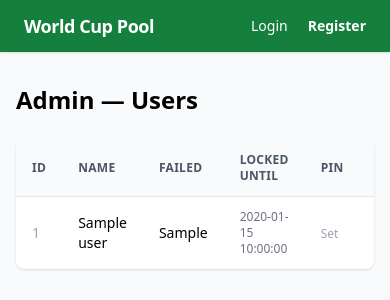
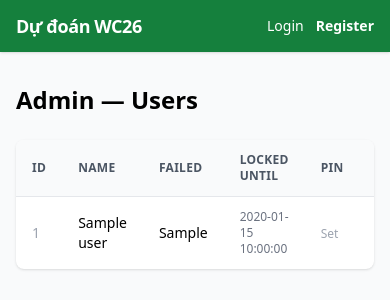
Before and after one commit to huypham10/world-cup-prediction, a Python web app: template app/templates/admin/users.html in a window 390 px wide. Shown: the top 300 px of the page. Run offline with Jinja, Linux system fonts and the light colour scheme; the template is opened without the code that fills it: most values are stand-ins (such as "Sample title", 1, 10 or a date in 2020); some libraries are stand-ins or nearby versions.

Commit message:
change page title

```diff
--- a/app/templates/base.html
+++ b/app/templates/base.html
@@ -1,5 +1,5 @@
 <!DOCTYPE html>
-<html lang="en">
+<html lang="en" class="overflow-x-hidden">
 <head>
   <meta charset="UTF-8">
   <meta name="viewport" content="width=device-width, initial-scale=1.0">
@@ -7,18 +7,22 @@
   <script src="https://cdn.tailwindcss.com"></script>
   <script src="https://unpkg.com/htmx.org@1.9.12/dist/htmx.min.js"></script>
 </head>
-<body class="bg-gray-50 min-h-screen">
-  <nav class="bg-green-700 text-white px-6 py-3 flex items-center justify-between shadow">
-    <a href="/" class="font-bold text-lg tracking-tight">World Cup Pool</a>
-    <div class="flex gap-5 items-center text-sm">
+<body class="bg-gray-50 min-h-screen overflow-x-hidden">
+  <nav class="bg-green-700 text-white px-4 sm:px-6 py-3 flex items-center justify-between shadow">
+    <a href="/" class="font-bold text-lg tracking-tight shrink-0">Dự đoán WC26</a>
+    <div class="flex gap-3 sm:gap-5 items-center text-sm min-w-0">
       {% if current_user %}
-        <span class="opacity-75">{{ current_user.name }}</span>
-        <a href="/groups" class="hover:underline">Groups</a>
-        <a href="/matches" class="hover:underline">Matches</a>
         {% if current_user.id == 1 %}
-          <a href="/admin" class="hover:underline">Admin</a>
+          <a href="/admin" class="hover:underline shrink-0 text-right leading-tight">
+            <span class="block truncate max-w-[7rem]">{{ current_user.name }}</span>
+            <span class="block text-xs opacity-60">Admin</span>
+          </a>
+        {% else %}
+          <span class="opacity-75 truncate max-w-[7rem] shrink-0">{{ current_user.name }}</span>
         {% endif %}
-        <form method="post" action="/logout" class="inline">
+        <a href="/groups" class="hover:underline shrink-0">Groups</a>
+        <a href="/matches" class="hover:underline shrink-0">Matches</a>
+        <form method="post" action="/logout" class="inline shrink-0">
           <button type="submit" class="hover:underline">Logout</button>
         </form>
       {% else %}
```
